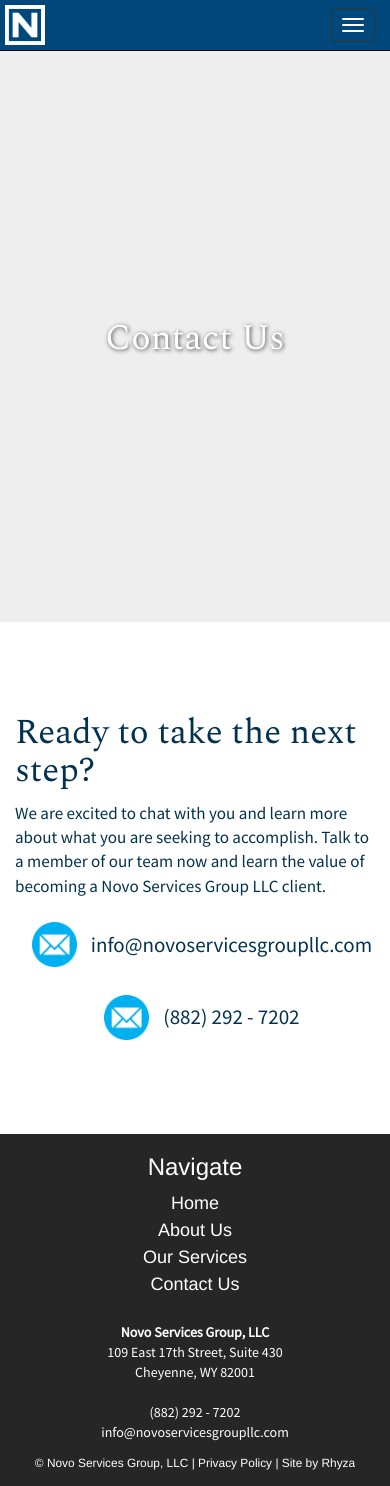
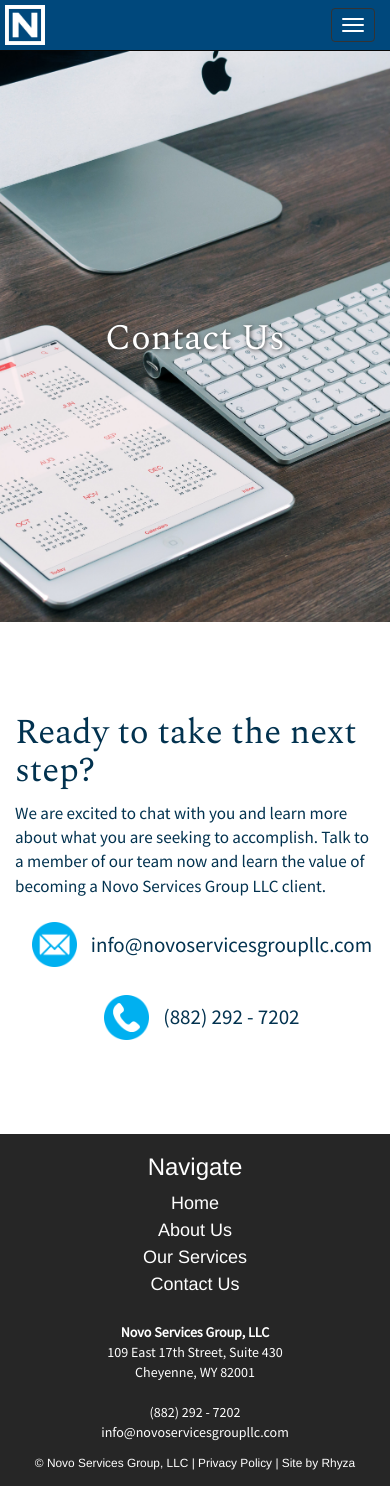
Before and after one commit to rhyza/nsg, a PHP site: page /contact.php in a window 390 px wide. Run offline with PHP 8.4, Linux system fonts and the light colour scheme.

Commit message:
Add phone icon to Contact Us page

```diff
--- a/css/main.css
+++ b/css/main.css
@@ -54,6 +54,8 @@ a, a:focus, a:hover, a:-webkit-any-link {
 }
 
 .header-contact {
+    background-image:url("../img/contact.jpeg");
+    background-position: center bottom;
 }
 
 h1 {
--- a/html/contact.html
+++ b/html/contact.html
@@ -17,7 +17,7 @@
   </div>
   <div class="flex-container">
     <a href="tel:18475555555">
-      <img alt="email" src="img/mail_icon.png" class="email-link">
+      <img alt="phone" src="img/phone_icon.png" class="email-link">
     </a>
     <div><a class="email-link" href="tel:18475555555">(882) 292 - 7202</a></div>
   </div>
```
Also changed, not shown: img/phone_icon.png (added).
